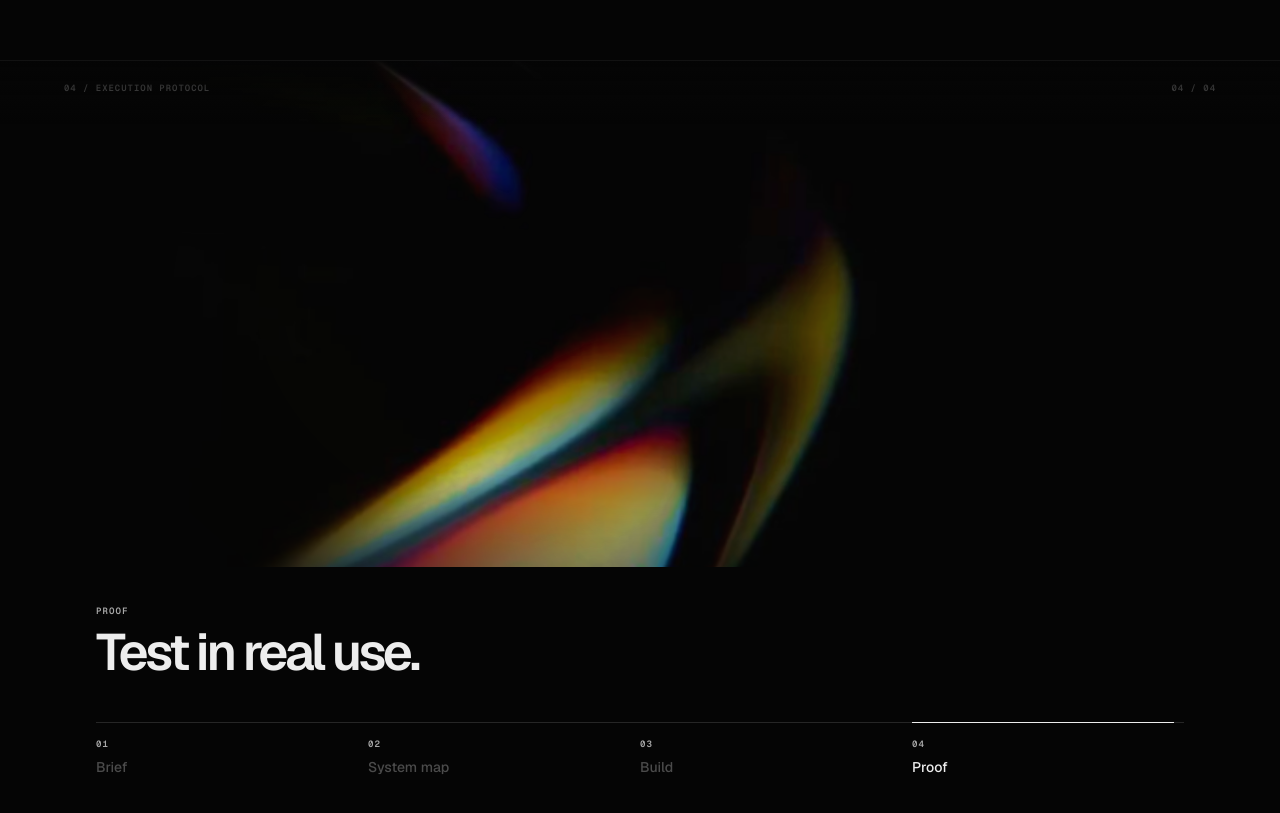
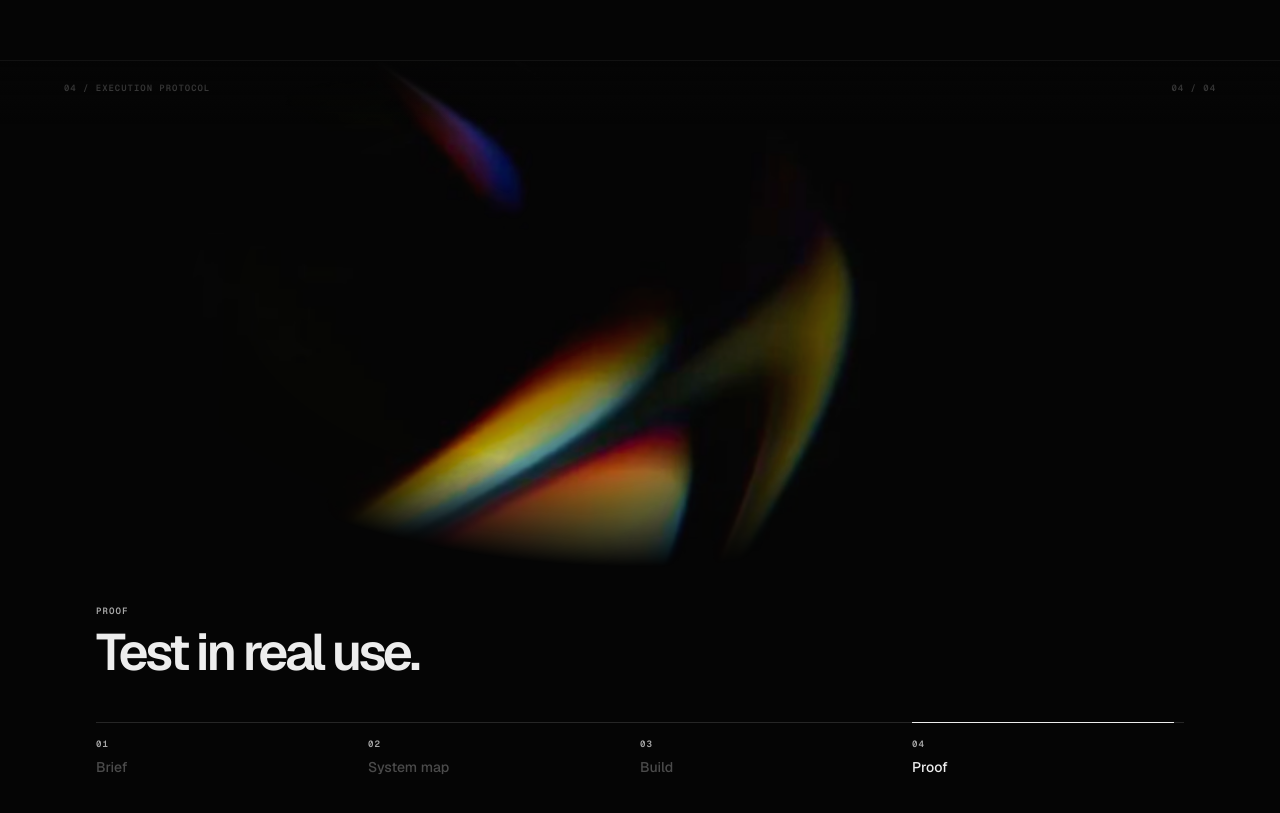
Before and after one commit to povssam/execution-labs-web, a Next.js app: page / in a window 1280 px wide. Shown: the part 3566-4379 px from the top of the page. Built offline with nearby package versions, Linux system fonts and the light colour scheme.

Commit message:
feather prism field edges

```diff
--- a/src/components/home/Process.module.css
+++ b/src/components/home/Process.module.css
@@ -61,8 +61,8 @@
   height: 100%;
   overflow: hidden;
   background: transparent;
-  -webkit-mask-image: radial-gradient(ellipse 58% 80% at 50% 50%, #000 48%, transparent 100%);
-  mask-image: radial-gradient(ellipse 58% 80% at 50% 50%, #000 48%, transparent 100%);
+  -webkit-mask-image: radial-gradient(ellipse 50% 50% at 50% 50%, #000 65%, transparent 100%);
+  mask-image: radial-gradient(ellipse 50% 50% at 50% 50%, #000 65%, transparent 100%);
 }
 
 .prismMedia {
```
